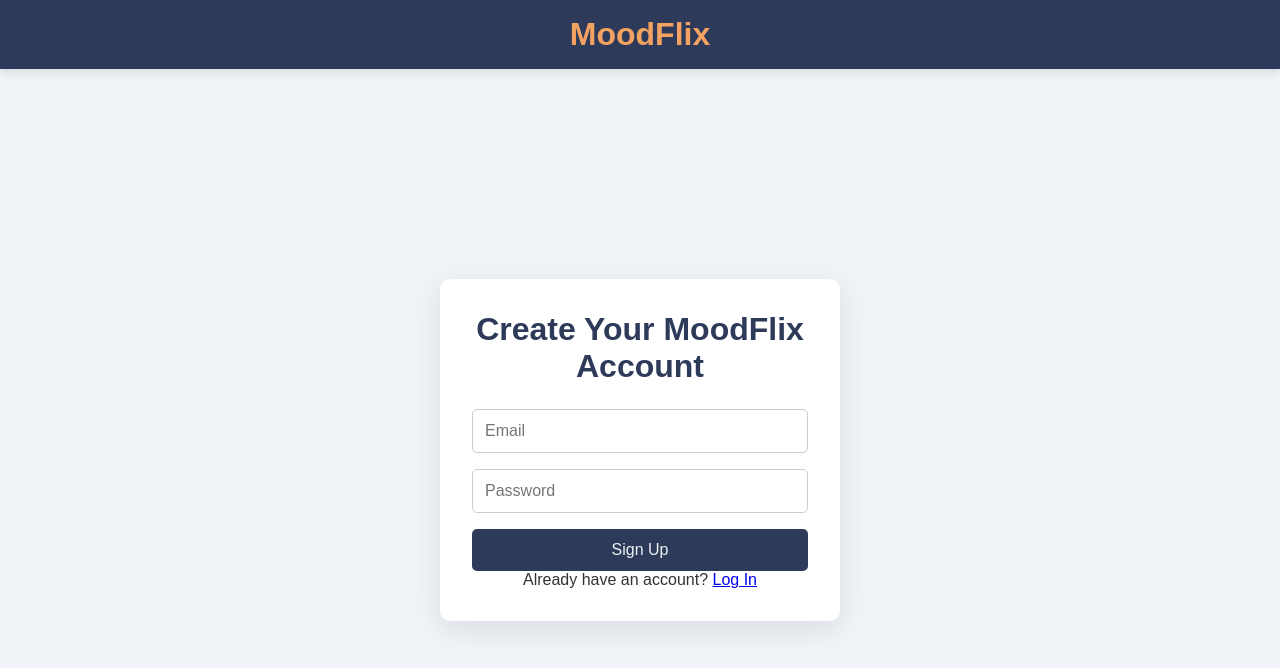
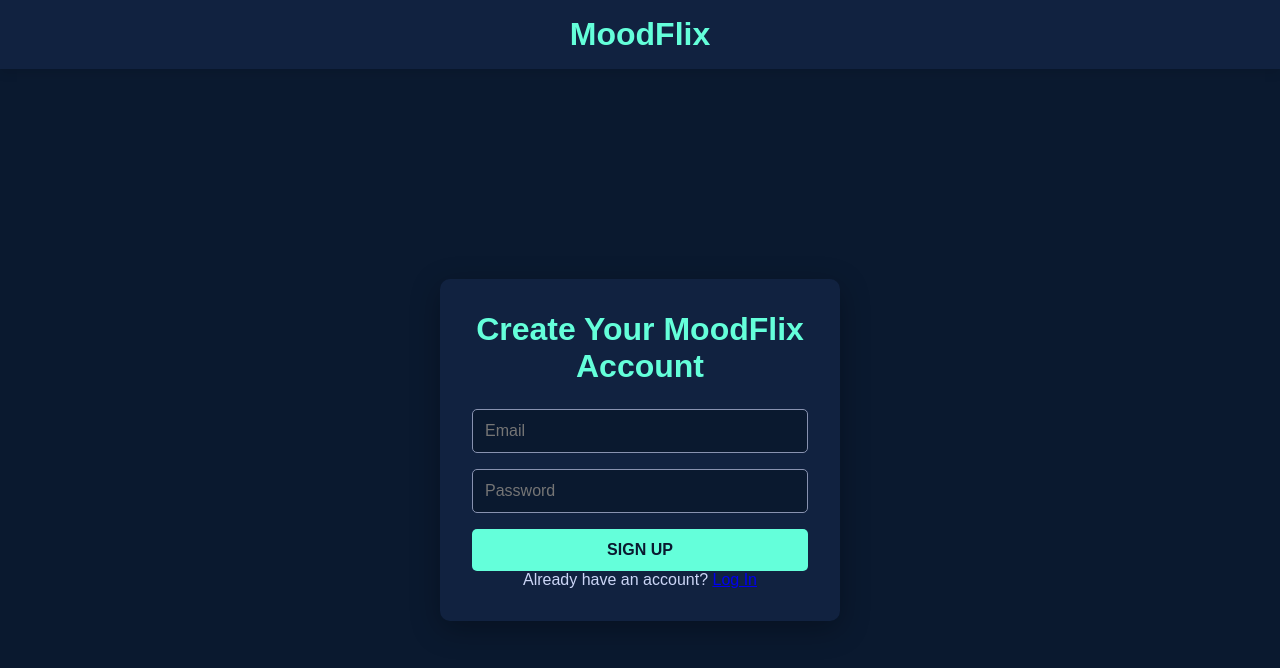
Before and after one commit to pdevulapally/MoodTunes, a plain HTML site: page signup.html in a window 1280 px wide. Drawn offline with Linux system fonts and the light colour scheme.

Commit message:
Update signup.css

```diff
--- a/signup.css
+++ b/signup.css
@@ -7,8 +7,8 @@
 
 body {
     font-family: 'Poppins', sans-serif;
-    background-color: #f0f4f8;
-    color: #333;
+    background-color: #0A192F; /* Matches MoodTunes primary theme */
+    color: #CCD6F6; /* Soft Light Blue */
     display: flex;
     justify-content: center;
     align-items: center;
@@ -19,7 +19,7 @@ body {
 /* Header Styles */
 header {
     width: 100%;
-    background-color: #2e3a59;
+    background-color: #112240;
     padding: 1rem;
     box-shadow: 0 4px 10px rgba(0, 0, 0, 0.1);
     position: absolute;
@@ -31,17 +31,17 @@ header {
 }
 
 header .logo h1 {
-    color: #f4a261;
+    color: #64FFDA; /* Vibrant Teal */
     font-size: 2rem;
     font-weight: bold;
 }
 
-/* Signup Section */
+/* Sign-Up Section */
 #signup-section {
-    background: #ffffff;
+    background: #112240;
     padding: 2rem;
     border-radius: 10px;
-    box-shadow: 0 8px 30px rgba(0, 0, 0, 0.1);
+    box-shadow: 0 8px 30px rgba(0, 0, 0, 0.3);
     max-width: 400px;
     width: 100%;
     text-align: center;
@@ -52,7 +52,7 @@ header .logo h1 {
 #signup-section h2 {
     font-size: 2rem;
     margin-bottom: 1.5rem;
-    color: #2e3a59;
+    color: #64FFDA;
 }
 
 #signupForm {
@@ -65,13 +65,16 @@ header .logo h1 {
     padding: 0.75rem;
     font-size: 1rem;
     border-radius: 5px;
-    border: 1px solid #ccc;
+    border: 1px solid #8892B0;
+    background-color: #0A192F;
+    color: #CCD6F6;
     outline: none;
-    transition: border 0.3s ease;
+    transition: border 0.3s ease, transform 0.3s ease;
 }
 
 #signupForm input:focus {
-    border: 1px solid #2e3a59;
+    border: 1px solid #64FFDA;
+    transform: scale(1.02);
 }
 
 #signupForm button {
@@ -79,25 +82,42 @@ header .logo h1 {
     font-size: 1rem;
     border-radius: 5px;
     border: none;
-    background-color: #2e3a59;
-    color: #edf2f4;
+    background-color: #64FFDA;
+    color: #0A192F;
     cursor: pointer;
+    font-weight: bold;
+    text-transform: uppercase;
     transition: background-color 0.3s ease, transform 0.3s ease;
 }
 
 #signupForm button:hover {
-    background-color: #1a1a2e;
+    background-color: #4DD9C4; /* Slightly lighter teal */
     transform: translateY(-3px);
 }
 
-#signupMessageArea {
-    color: #e76f51;
+#signupForm button:active {
+    transform: translateY(1px);
+}
+
+#loginLink {
+    color: #64FFDA;
+    text-decoration: none;
+    font-weight: bold;
+}
+
+#loginLink:hover {
+    text-decoration: underline;
+}
+
+/* Message Area */
+#messageArea {
+    color: #E76F51; /* Error Red */
     margin-top: 1rem;
     font-size: 1rem;
     display: none;
 }
 
-#signupMessageArea.visible {
+#messageArea.visible {
     display: block;
 }
 
```
